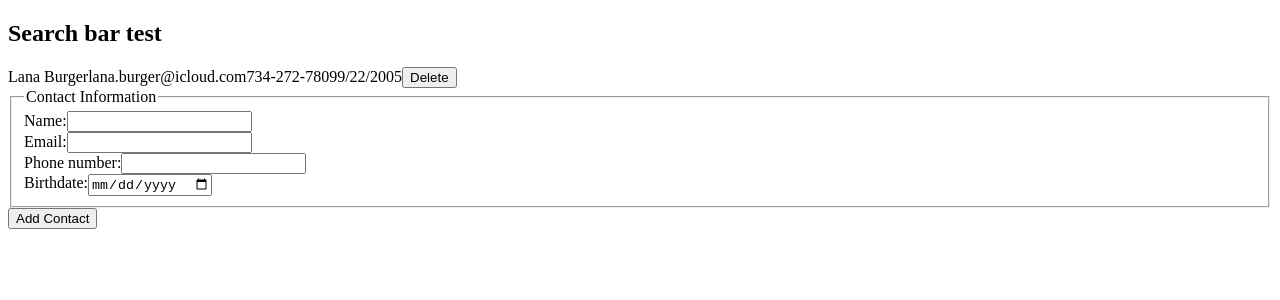
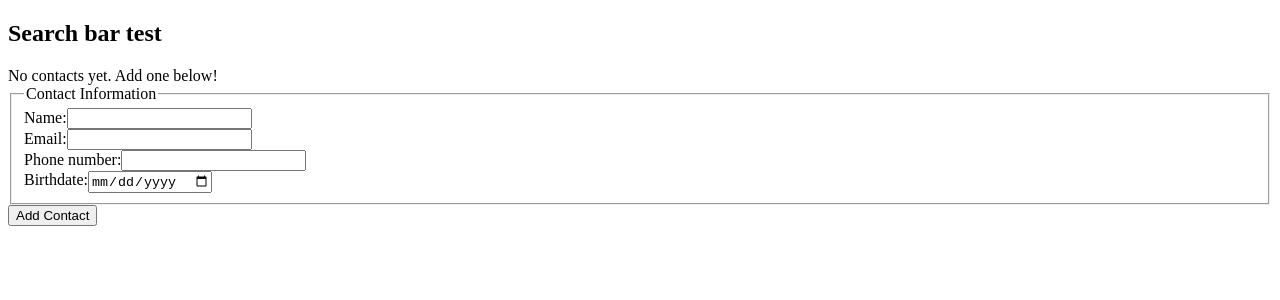
Before and after one commit to lana-bu/contactbook_webapp, a React (Vite) app: page / in a window 1280 px wide. Shown: the top 300 px of the page. Built offline with nearby package versions, Linux system fonts and the light colour scheme.

Commit message:
fixed file save inconsistencies

```diff
--- a/src/App.jsx
+++ b/src/App.jsx
@@ -4,18 +4,10 @@ import ContactForm from './components/ContactForm.jsx';
 import ContactList from './components/ContactList.jsx';
 import SearchBar from './components/SearchBar.jsx';
 
-const contactsData = [
-  {
-    id: Date.now().toString(),
-    name: 'Lana Burger',
-    email: 'lana.burger@icloud.com',
-    phone: '734-272-7809',
-    birthdate: '9/22/2005'
-  }
-];
+const contactsData = [];
 
 function App() {
-  const [contacts,setContacts] = useState(contactsData);
+  const [contacts, setContacts] = useState(contactsData);
 
   const addContactHandler = (contactData)=>{
     setContacts(prevContact=>{
--- a/src/components/ContactForm.jsx
+++ b/src/components/ContactForm.jsx
@@ -1,5 +1,6 @@
+// controlled inputs for Name/Email/Phone; submits to add
+
 import { useState } from 'react';
-// controlled inputs for Name/Email/Phone; submits to add
 
 const ContactForm = function(props) {
     const [enteredName, setEnteredName] = useState('');
```
